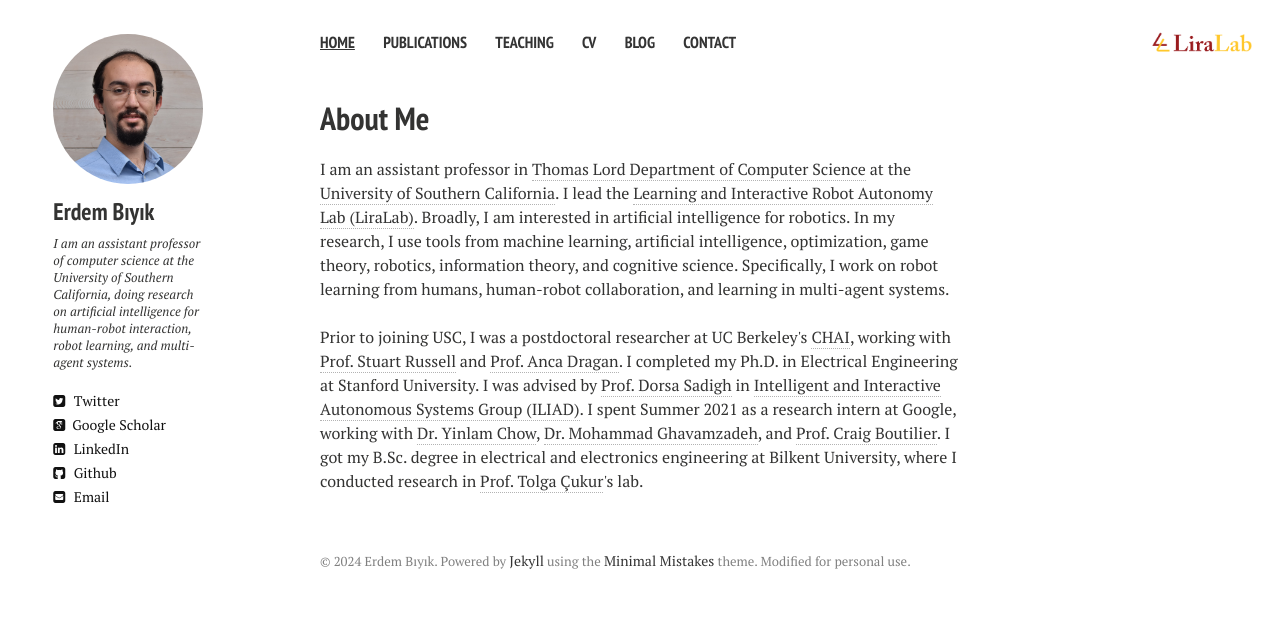
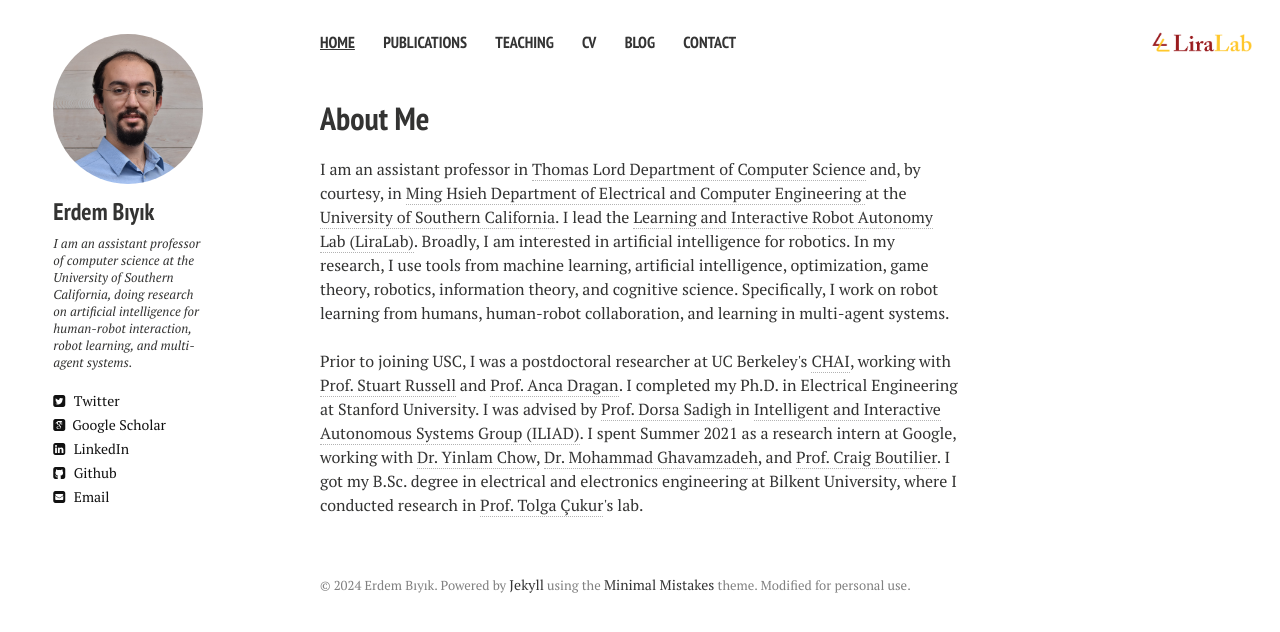
Before and after one commit to ebiyik/ebiyik.github.io, a Jekyll site: the page built from index.html, in a window 1280 px wide. Shown: the top 632 px of the page. Built offline with Jekyll 4.4.1, drawn with Linux system fonts in a browser that asks for light colours; nearby versions of some CDN libraries; the list of posts is cut into pages by our own code.

Commit message:
Update index.html

```diff
--- a/index.html
+++ b/index.html
@@ -8,5 +8,5 @@ tags: home
 
 <!--<p style="margin-bottom:0; color:#ED7D31; font-weight:bold;">I will be joining the department of Computer Science at the University of Southern California as an Assistant Professor in Fall 2023!</p><br />-->
 
-<p style="margin-bottom:0;">I am an assistant professor in <a href="https://www.cs.usc.edu/">Thomas Lord Department of Computer Science</a> at the <a href="https://www.usc.edu/">University of Southern California</a>. I lead the <a href="https://liralab.usc.edu/">Learning and Interactive Robot Autonomy Lab (LiraLab)</a>. Broadly, I am interested in artificial intelligence for robotics. In my research, I use tools from machine learning, artificial intelligence, optimization, game theory, robotics, information theory, and cognitive science. Specifically, I work on robot learning from humans, human-robot collaboration, and learning in multi-agent systems.</p><br />
+<p style="margin-bottom:0;">I am an assistant professor in <a href="https://www.cs.usc.edu/">Thomas Lord Department of Computer Science</a> and, by courtesy, in <a href="https://minghsiehece.usc.edu/">Ming Hsieh Department of Electrical and Computer Engineering </a> at the <a href="https://www.usc.edu/">University of Southern California</a>. I lead the <a href="https://liralab.usc.edu/">Learning and Interactive Robot Autonomy Lab (LiraLab)</a>. Broadly, I am interested in artificial intelligence for robotics. In my research, I use tools from machine learning, artificial intelligence, optimization, game theory, robotics, information theory, and cognitive science. Specifically, I work on robot learning from humans, human-robot collaboration, and learning in multi-agent systems.</p><br />
 <p style="margin-bottom:0;">Prior to joining USC, I was a postdoctoral researcher at UC Berkeley's <a href="https://humancompatible.ai/">CHAI</a>, working with <a href="https://people.eecs.berkeley.edu/~russell/">Prof. Stuart Russell</a> and <a href="https://people.eecs.berkeley.edu/~anca/">Prof. Anca Dragan</a>. I completed my Ph.D. in Electrical Engineering at Stanford University. I was advised by <a href="http://dorsa.fyi">Prof. Dorsa Sadigh</a> in <a href="http://iliad.stanford.edu/">Intelligent and Interactive Autonomous Systems Group (ILIAD)</a>. I spent Summer 2021 as a research intern at Google, working with <a href="https://research.google/people/106512/">Dr. Yinlam Chow</a>, <a href="https://mohammadghavamzadeh.github.io/">Dr. Mohammad Ghavamzadeh</a>, and <a href="https://www.cs.toronto.edu/~cebly/">Prof. Craig Boutilier</a>. I got my B.Sc. degree in electrical and electronics engineering at Bilkent University, where I conducted research in <a href="http://kilyos.ee.bilkent.edu.tr/~cukur">Prof. Tolga Çukur</a>'s lab.</p><br />
```
